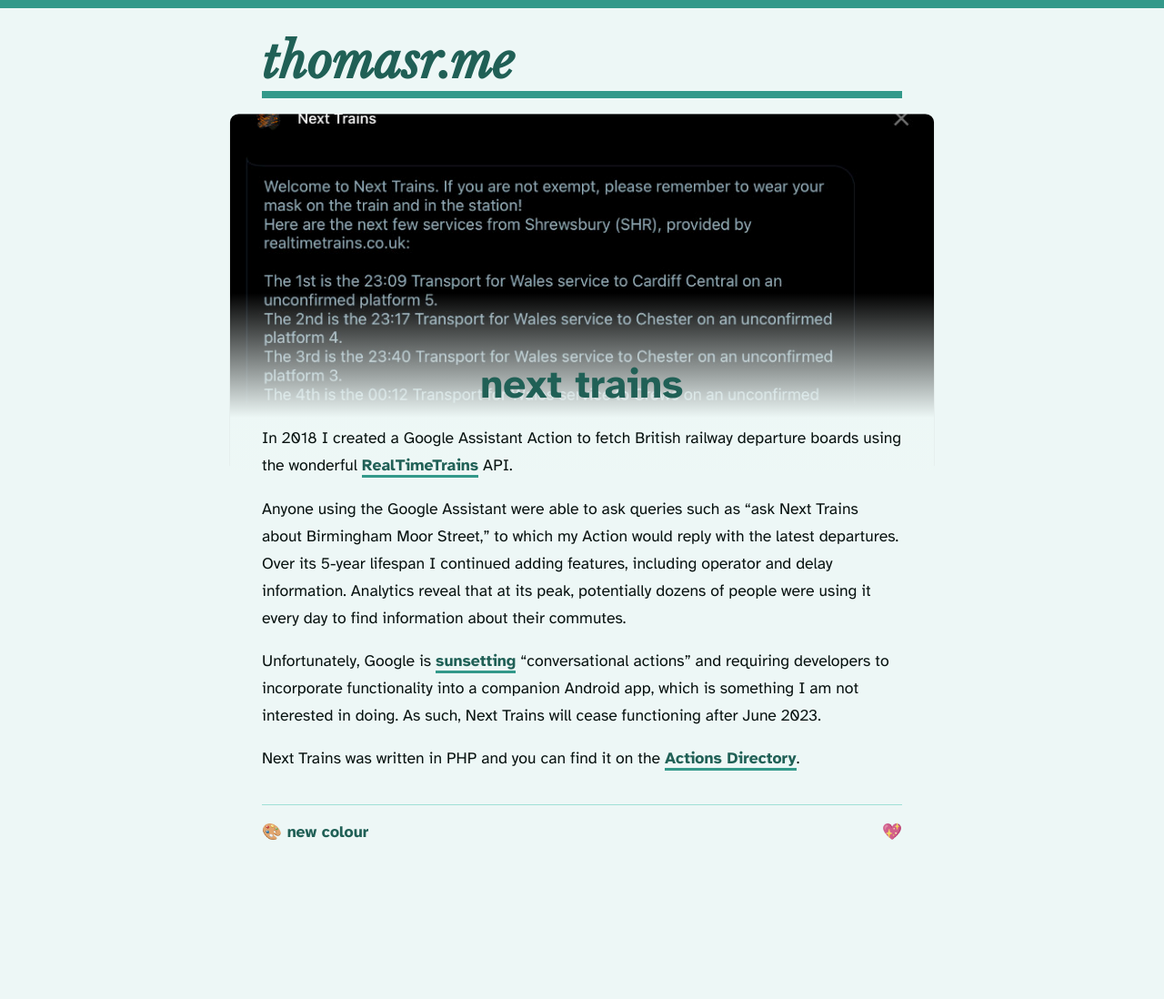
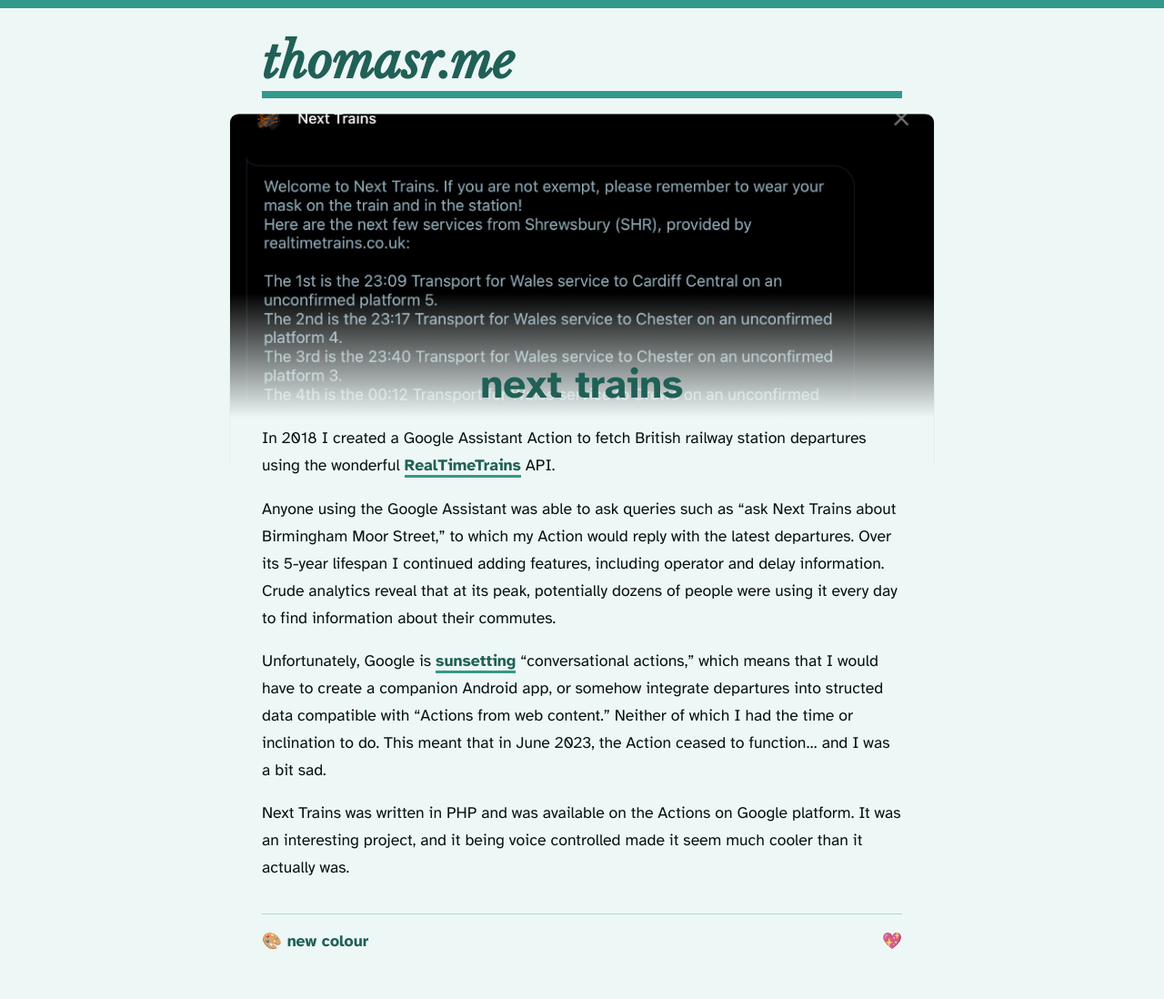
Before and after one commit to t5r7/thomasr.me, a Jekyll site: the page built from pages/next-trains.md, in a window 1280 px wide. Shown: the whole page at 91% size. Built offline with Jekyll 4.4.1, drawn with Linux system fonts in a browser that asks for light colours; before the commit the page ends 978 px from its top, so only the background shows below that.

Commit message:
tweak the copy of next trains page

```diff
--- a/pages/next-trains.md
+++ b/pages/next-trains.md
@@ -1,15 +1,14 @@
 ---
 layout: default
 title: "Next Trains"
-datestr: "2018&nbsp;&ndash;&nbsp;2023"
 image: "next-trains.jpg"
 permalink: /next-trains/
 ---
 
-In 2018 I created a Google Assistant Action to fetch British railway departure boards using the wonderful [RealTimeTrains](https://www.realtimetrains.co.uk/) API.
+In 2018 I created a Google Assistant Action to fetch British railway station departures using the wonderful [RealTimeTrains](https://www.realtimetrains.co.uk/) API.
 
-Anyone using the Google Assistant were able to ask queries such as "ask Next Trains about Birmingham Moor Street," to which my Action would reply with the latest departures. Over its 5-year lifespan I continued adding features, including operator and delay information. Analytics reveal that at its peak, potentially dozens of people were using it every day to find information about their commutes.
+Anyone using the Google Assistant was able to ask queries such as "ask Next Trains about Birmingham Moor Street," to which my Action would reply with the latest departures. Over its 5-year lifespan I continued adding features, including operator and delay information. Crude analytics reveal that at its peak, potentially dozens of people were using it every day to find information about their commutes.
 
-Unfortunately, Google is [sunsetting](https://developers.google.com/assistant/ca-sunset) "conversational actions" and requiring developers to incorporate functionality into a companion Android app, which is something I am not interested in doing. As such, Next Trains will cease functioning after June 2023.
+Unfortunately, Google is [sunsetting](https://developers.google.com/assistant/ca-sunset) "conversational actions," which means that I would have to create a companion Android app, or somehow integrate departures into structed data compatible with "Actions from web content." Neither of which I had the time or inclination to do. This meant that in June 2023, the Action ceased to function... and I was a bit sad.
 
-Next Trains was written in PHP and you can find it on the [Actions Directory](https://assistant.google.com/services/a/uid/0000002b9e81557d).
+Next Trains was written in PHP and was available on the Actions on Google platform. It was an interesting project, and it being voice controlled made it seem much cooler than it actually was.
```
Also changed, not shown: pages/twitterbot.md (+0 -1 lines), pages/404.md (renamed from 404.md).
